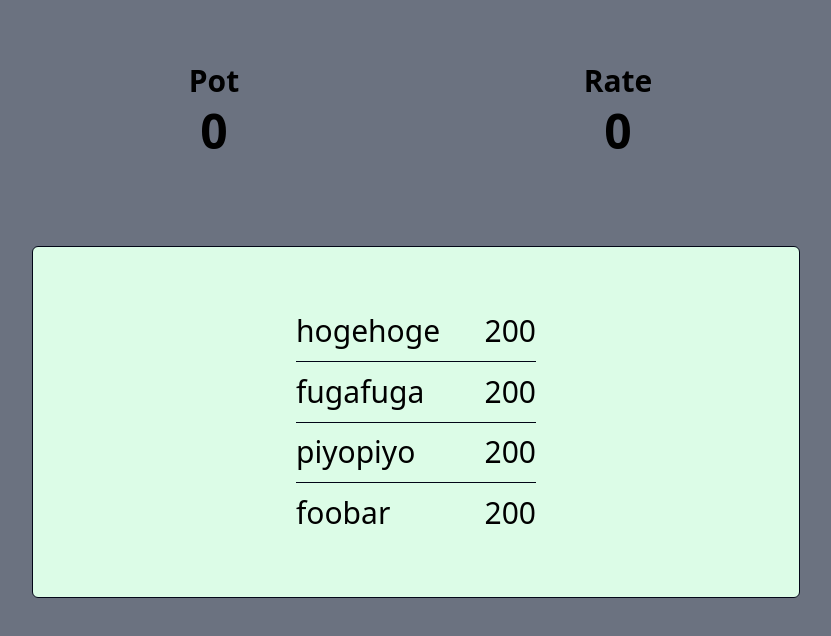
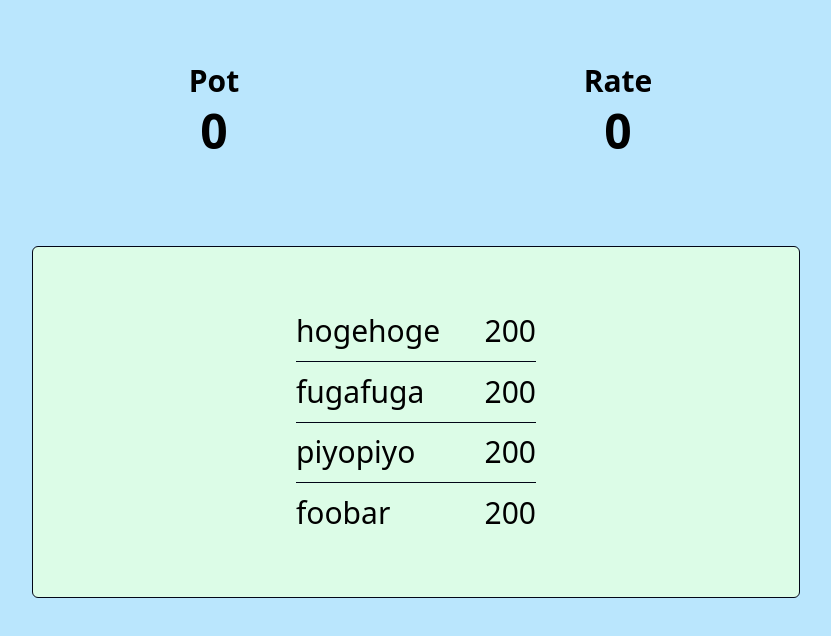
Before and after one commit to haruki26/poker-app-frontend, a React (Vite) app: page / in a window 1280 px wide. Shown: the top 636 px of the page, without its empty margins (224-1055 px from the left). Built offline with nearby package versions, Linux system fonts and the light colour scheme.

Commit message:
bg color cheange

```diff
--- a/src/Layout.tsx
+++ b/src/Layout.tsx
@@ -3,7 +3,7 @@ import { Outlet } from "react-router-dom";
 
 const Layout: React.FC = () => {
     return (
-        <div className="h-svh m-0 px-2 py-3 bg-gray-500">
+        <div className="h-svh m-0 px-2 py-3 bg-sky-200">
             <Outlet />
         </div>
     );
```
